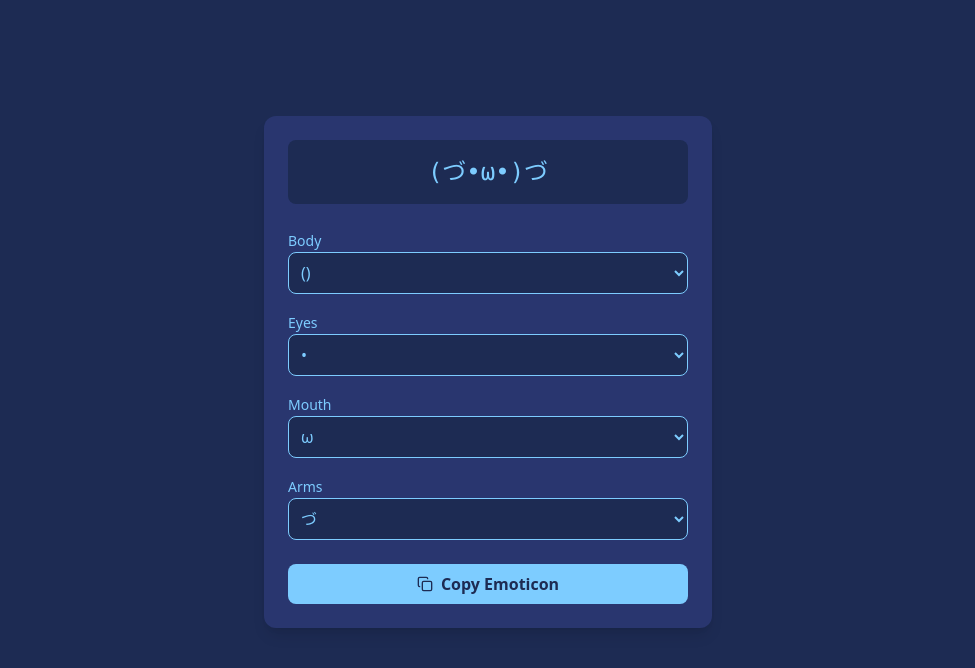
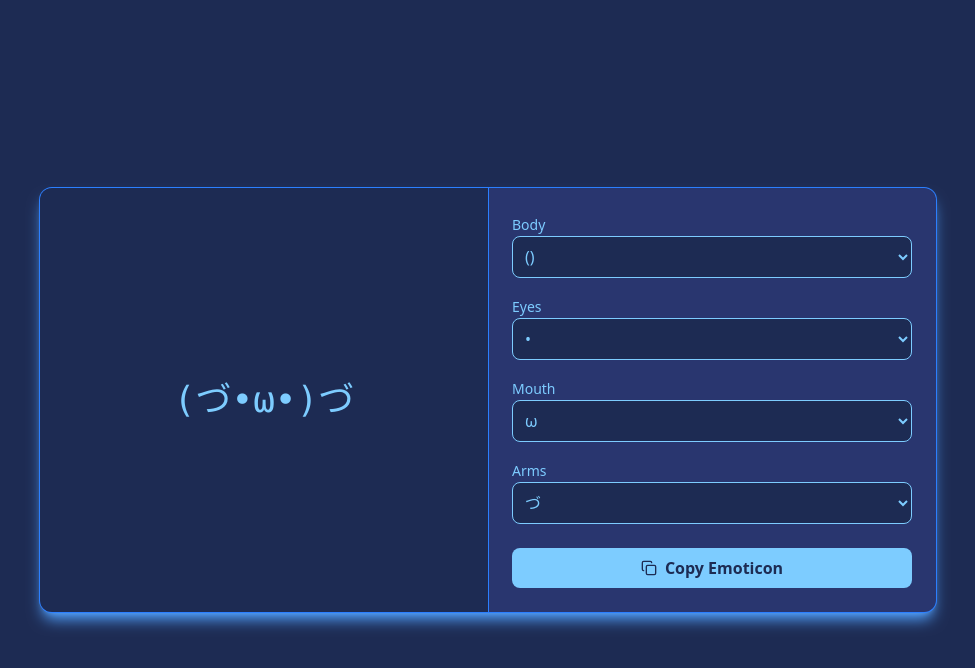
Before and after one commit to DhruvSinha2003/emoticon-maker, a React (Vite) app: page / in a window 1280 px wide. Shown: the top 668 px of the page, without its empty margins (152-1127 px from the left). Built offline with nearby package versions, Linux system fonts and the light colour scheme.

Commit message:
frontend changes

```diff
--- a/src/App.jsx
+++ b/src/App.jsx
@@ -24,6 +24,7 @@ function App() {
     mouth: ["ω", "◡", "▽", "ᴥ", "౪", "ロ", "⌂", "_", "‿", "︹"],
     arms: ["づ", "ノ", "つ", "⊂", "ʕ", "ᕙ", "╯", "¯\\"],
   };
+
   const generateEmoticon = () => {
     const bodyOption =
       options.body.find((b) => b.open === selectedParts.body) ||
@@ -42,17 +43,14 @@ function App() {
   }, [selectedParts]);
 
   return (
-    <div className="min-h-screen bg-[#1D2B53] flex flex-col items-center justify-center p-4">
-      <div className="w-full max-w-md">
-        <div className="bg-[#29366F] rounded-xl shadow-lg p-6 space-y-6">
-          <div className="space-y-4">
-            <div className="bg-[#1D2B53] p-4 rounded-lg text-center">
-              <span className="text-2xl font-mono text-[#7DCCFF]">
+    <div className="min-h-screen bg-[#1D2B53] flex items-center justify-center p-4">
+      <div className="w-full max-w-4xl bg-[#29366F] rounded-xl ring-1 ring-blue-500 shadow-lg shadow-blue-400 flex overflow-hidden">
+        <div className="w-1/2 bg-[#1D2B53] flex items-center justify-center p-8 ring-1 ring-blue-500">
+          <span className="text-4xl font-mono text-[#7DCCFF] break-all text-center ">
             {generateEmoticon()}
           </span>
         </div>
-          </div>
-
+        <div className="w-1/2 p-6 space-y-6">
           <div className="space-y-4">
             {Object.entries(options).map(([key, values]) => (
               <div key={key} className="space-y-1">
@@ -94,10 +92,10 @@ function App() {
             Copy Emoticon
           </button>
         </div>
-
+      </div>
       <div
         className={`
-          w-full mt-4 bg-[#7DCCFF] text-[#1D2B53] px-4 py-2 rounded-lg
+          fixed bottom-4 bg-[#7DCCFF] text-[#1D2B53] px-4 py-2 rounded-lg
           shadow-lg flex items-center justify-center gap-2 transition-all duration-300
           ${
             showToast
@@ -110,7 +108,6 @@ function App() {
         <span className="font-medium">Copied to clipboard!</span>
       </div>
     </div>
-    </div>
   );
 }
 
```
Lines whose indentation alone changed are shown as unchanged.
